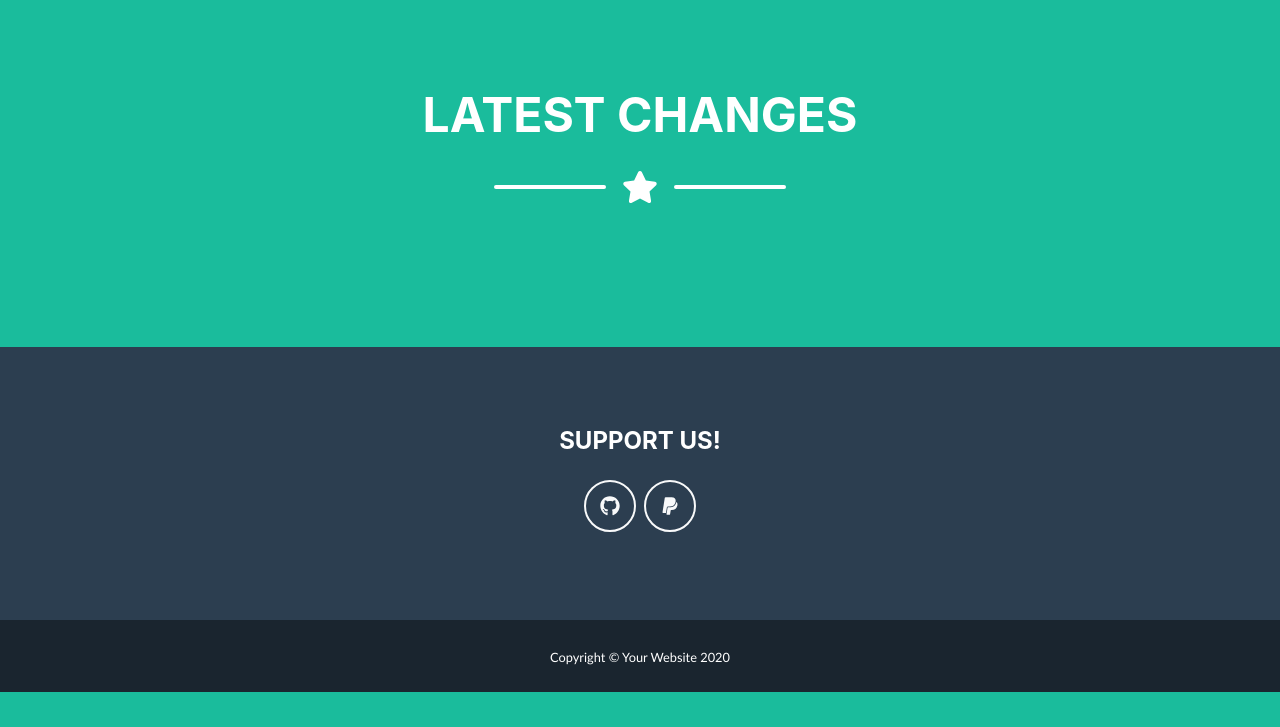
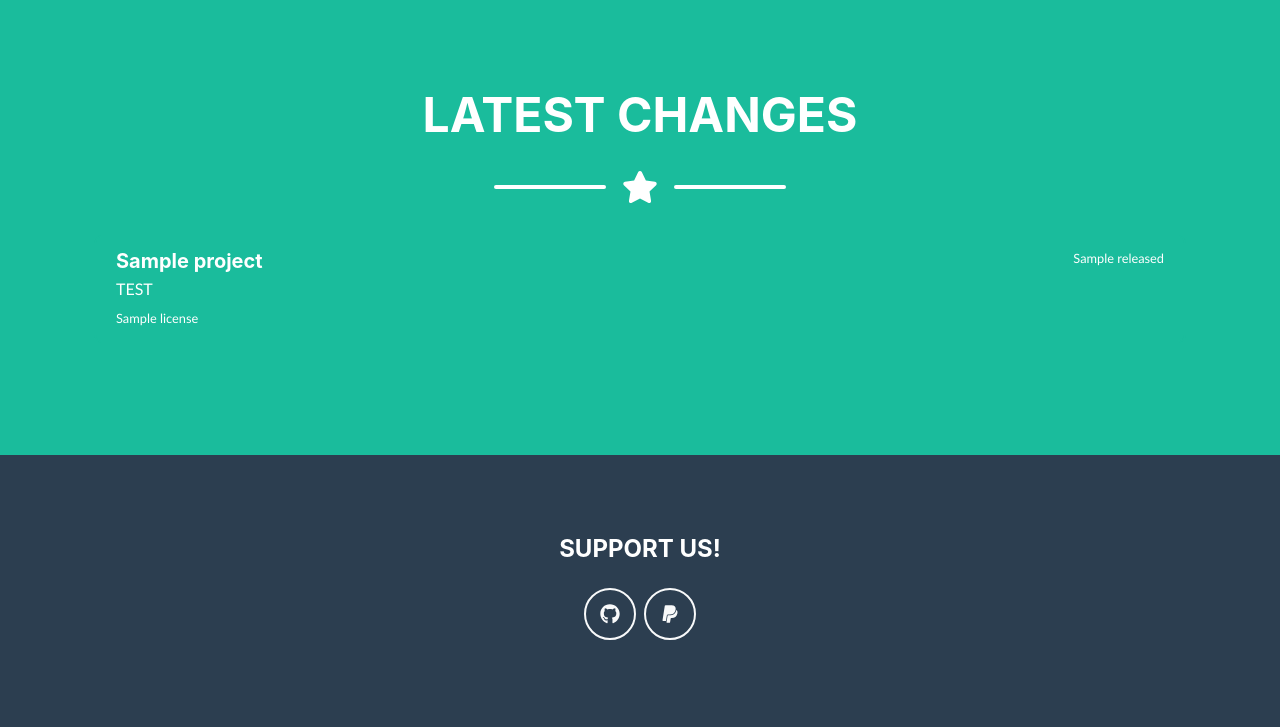
Before and after one commit to flaskpackages/flaskpackages, a Flask app: template flask_packages/templates/index.html in a window 1280 px wide. Shown: the part 452-1179 px from the top of the page. Before the commit the page ends 1144 px from the top, so only its background shows below. Run offline with Flask 2, Linux system fonts and the light colour scheme; the template is opened without the code that fills it: most values are stand-ins (such as "Sample title", 1, 10 or a date in 2020); parts of the project's set-up code (start-up, migrations or seed data) failed here and were passed over; some libraries are stand-ins or nearby versions; some web fonts are replaced.

Commit message:
fix categories and add latest_project list

```diff
--- a/flask_packages/templates/index.html
+++ b/flask_packages/templates/index.html
@@ -33,6 +33,18 @@
             <div class="divider-custom-line"></div>
         </div>
         <!-- About Section Content-->
+<div class="list-group">
+{% for latest_project in latest_projects %}
+  <a href="{{latest_project.homepage}}" class="list-group-item list-group-item-action active">
+    <div class="d-flex w-100 justify-content-between">
+      <h5 class="mb-1">{{latest_project.name}}</h5>
+      <small>{{latest_project.released}}</small>
+    </div>
+    <p class="mb-1">TEST</p>
+    <small>{{latest_project.license}}</small>
+  </a>
+{% endfor %}
+</div>
         <div class="row">
             <div class="col-lg-4 ml-auto">
                 <p class="pre-wrap lead"></p>
```
Also changed, not shown: flask_packages/views.py (+6 -11 lines), flask_packages/templates/base.html (line endings or trailing spaces).
